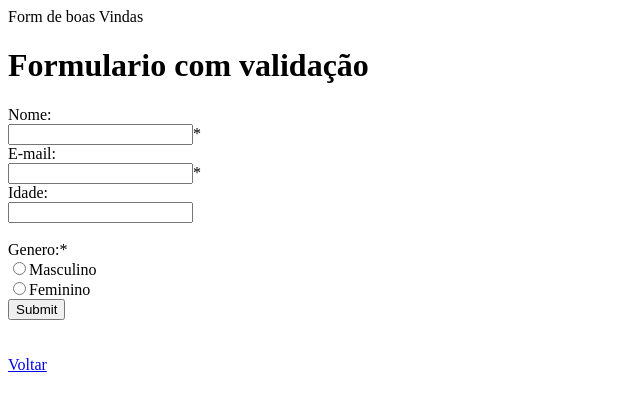
After one commit to Kirmse/CursoPHP, a PHP site: page /Exercicios-php/interacao-form-php/form-com-validacao.php in a window 1280 px wide. The commit adds this page. Shown: the top 411 px of the page, without its empty margins (0-640 px from the left). Run offline with PHP 8.4, Linux system fonts and the light colour scheme.

Commit message:
Site PHP

```diff
--- /dev/null
+++ b/Exercicios-php/interacao-form-php/form-com-validacao.php
@@ -0,0 +1,67 @@
+<!DOCTYPE html>
+<html lang="en">
+<head>
+    <meta charset="UTF-8"
+    <title>Form de boas Vindas</title>
+</head>
+<body>
+    <?php
+
+   $nome = $email = $idade = $genero = "";
+   $nomeErr = $emailErr = $idadeErr = $generoErr = "";
+
+    if ($_SERVER["REQUEST_METHOD"] == "POST") {
+        $nome = teste_input($_POST["nome"]);
+        if(empty($nome)){
+            $nomeErr = "Nome é obrigatório.";
+        }
+        $email = teste_input($_POST["email"]);
+        if(empty($email)){
+            $emailErr = "E-mail é obrigatório.";
+        }
+        $idade = teste_input($_POST["idade"]);
+
+        if(empty($_POST["genero"])){
+            $generoErr = "Genero é obrigatório.";
+
+        }else{
+            $genero= teste_input($_POST["genero"]);
+        }
+
+
+    }
+
+    function teste_input($dado){
+        $dado = htmlspecialchars($dado);
+        $dado = trim($dado);
+        $dado = stripcslashes($dado);
+
+        return $dado;
+    }
+
+    ?>
+
+<h1>Formulario com validação</h1>
+    <form action="<?php echo htmlspecialchars($_SERVER["PHP_SELF"]);?>" method="post">
+        Nome:<br><input type="text" name="nome" required><span class="erro">*<?php echo $nomeErr;?></span><br>
+        E-mail:<br><input type="email" name="email" required><span class="erro">*<?php echo $emailErr;?><br>
+        Idade:<br><input type="number" name="idade"><br>
+        <br>
+        Genero:<span class="erro">*<?php echo $generoErr;?></span>
+        <br><input type="radio" name="genero" required value="masculino">Masculino
+        <br><input type="radio" name="genero" required value="feminino">Feminino
+        <br><input type="submit"><br>
+    </form>
+    <br>
+
+<?php
+if(!empty($nome) && !empty($email) && !empty($genero)){
+  echo "Nome: $nome <br>";
+  echo "Email: $email <br>";
+  echo "Idade: $idade <br>";
+  echo "Genero: $genero <br>";
+}
+?>
+    <br><a href="/PHP/index.php">Voltar </a>
+</body>
+</html>
--- a/index.php
+++ b/index.php
@@ -21,6 +21,11 @@
     echo "Olá Mundo PHP";
     ?>
     <br>
+    <br>
     <a href="Exercicios-php/interacao-form-php/index.html">Exemplo interacao Form PHP</a>
+    <br>
+    <a href="Exercicios-php/string-functions.php">Exemplos das functions de String</a>
+    <br>
+    <a href="Exercicios-php/interacao-form-php/form-com-validacao.php">Exemplos do formulário com validação</a>
 </body>
 </html>
```
Also changed, not shown: Exercicios-php/interacao-form-php/index.html (+8 -8 lines), Exercicios-php/numeros-php.php (added, +15 -0 lines), Exercicios-php/string-functions.php (+8 -1 lines).
